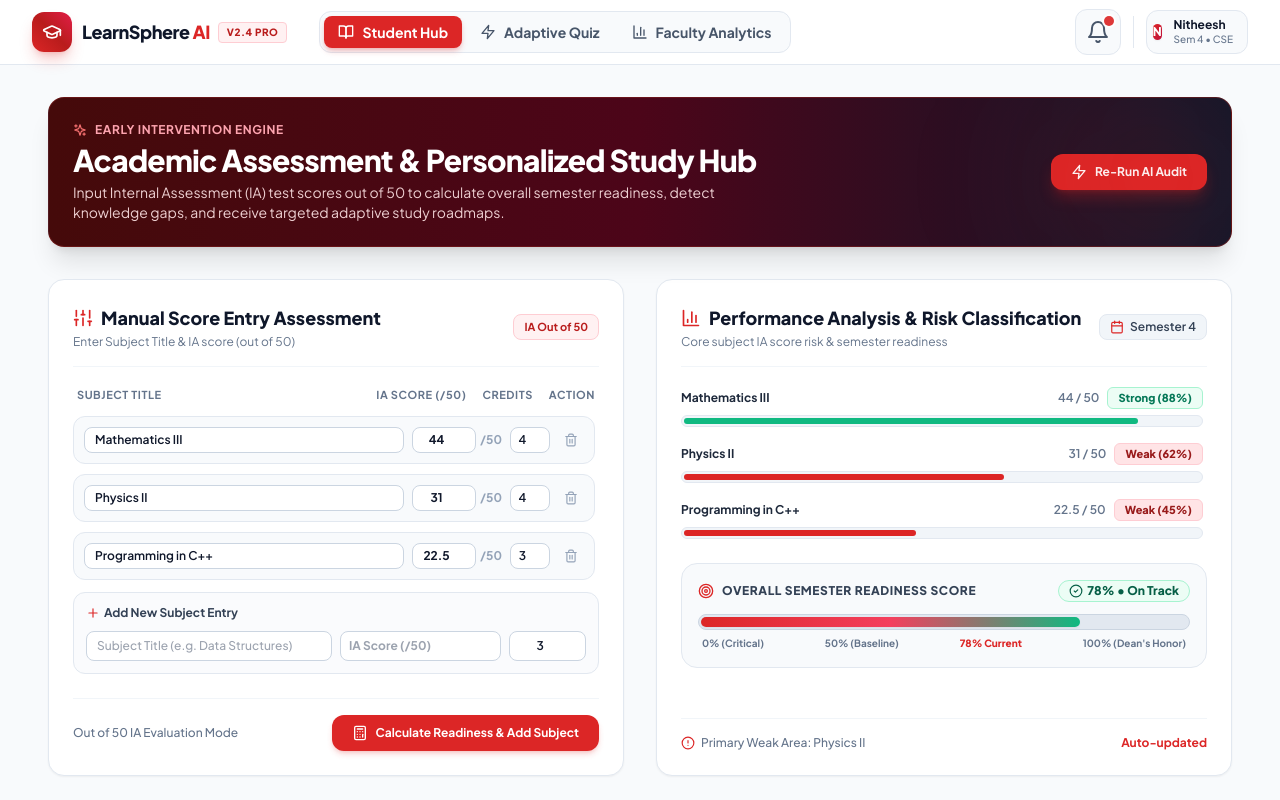
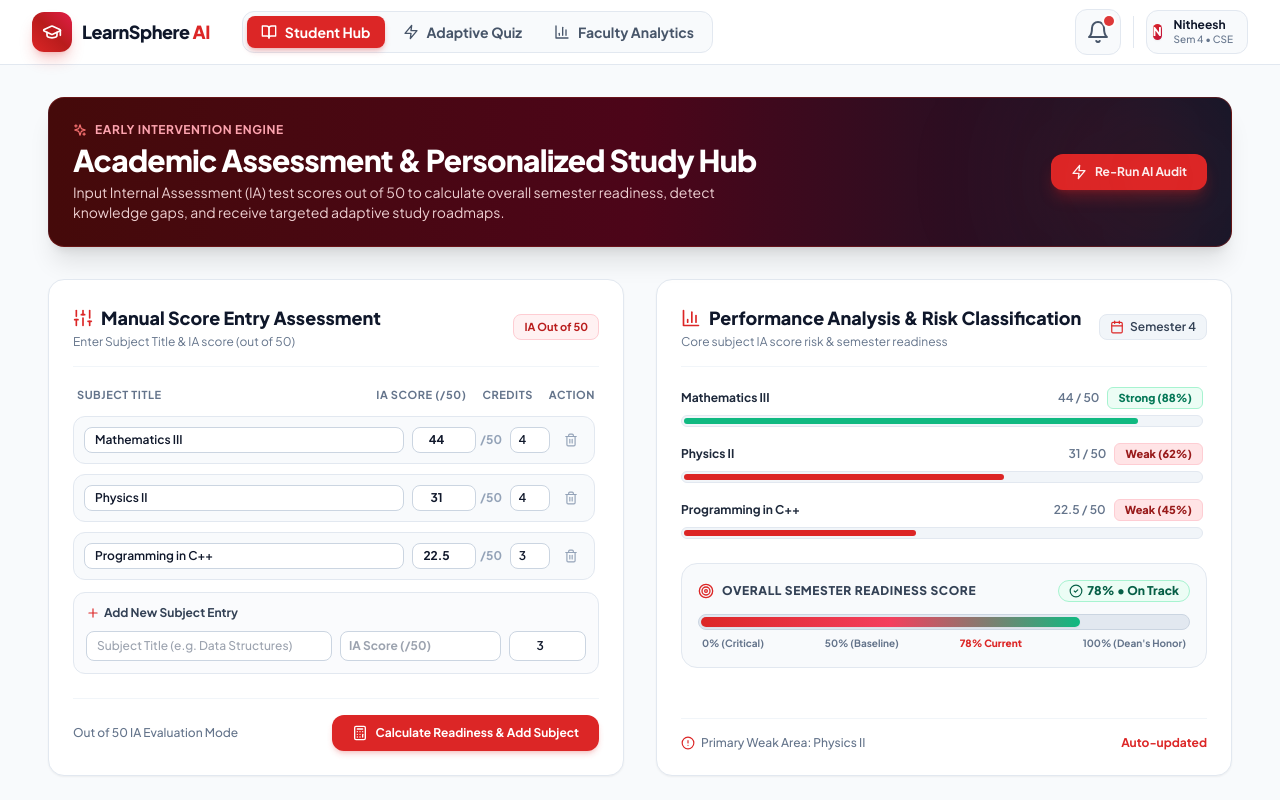
Before and after one commit to nitheesh0501/learnsphere-ai, a React (Vite) app in the folder frontend/: page / in a window 1280 px wide. Shown: the top 800 px of the page. Built offline with nearby package versions, Linux system fonts and the light colour scheme.

Commit message:
UI: Removed v2.4 pro badge from header

```diff
--- a/frontend/src/components/Header.jsx
+++ b/frontend/src/components/Header.jsx
@@ -63,7 +63,7 @@ export default function Header({ activeTab, setActiveTab, readinessScore = 78.0
         <div className="max-w-7xl mx-auto px-4 sm:px-6 lg:px-8">
           <div className="h-16 flex items-center justify-between gap-2">
 
-            {/* Left Side: Brand Logo & Navigation */}
+            {/* Left Side: Clean Brand Logo without version badge */}
             <div className="flex items-center space-x-4 sm:space-x-8">
               <div
                 className="flex items-center space-x-2.5 cursor-pointer group"
@@ -72,14 +72,9 @@ export default function Header({ activeTab, setActiveTab, readinessScore = 78.0
                 <div className="w-9 h-9 sm:w-10 sm:h-10 rounded-xl bg-gradient-to-tr from-red-600 via-red-700 to-rose-600 flex items-center justify-center shadow-lg shadow-red-600/25 group-hover:scale-105 transition-transform duration-200">
                   <GraduationCap className="w-5 h-5 text-white" />
                 </div>
-                <div className="flex items-center space-x-2">
-                  <span className="font-black text-base sm:text-lg text-slate-900 tracking-tight">
-                    LearnSphere <span className="text-red-600">AI</span>
-                  </span>
-                  <span className="hidden sm:inline-block text-[10px] uppercase font-extrabold tracking-wider bg-rose-50 text-red-700 px-2 py-0.5 rounded border border-rose-200">
-                    v2.4 Pro
-                  </span>
-                </div>
+                <span className="font-black text-base sm:text-lg text-slate-900 tracking-tight">
+                  LearnSphere <span className="text-red-600">AI</span>
+                </span>
               </div>
 
               {/* Navigation Tabs */}
```
